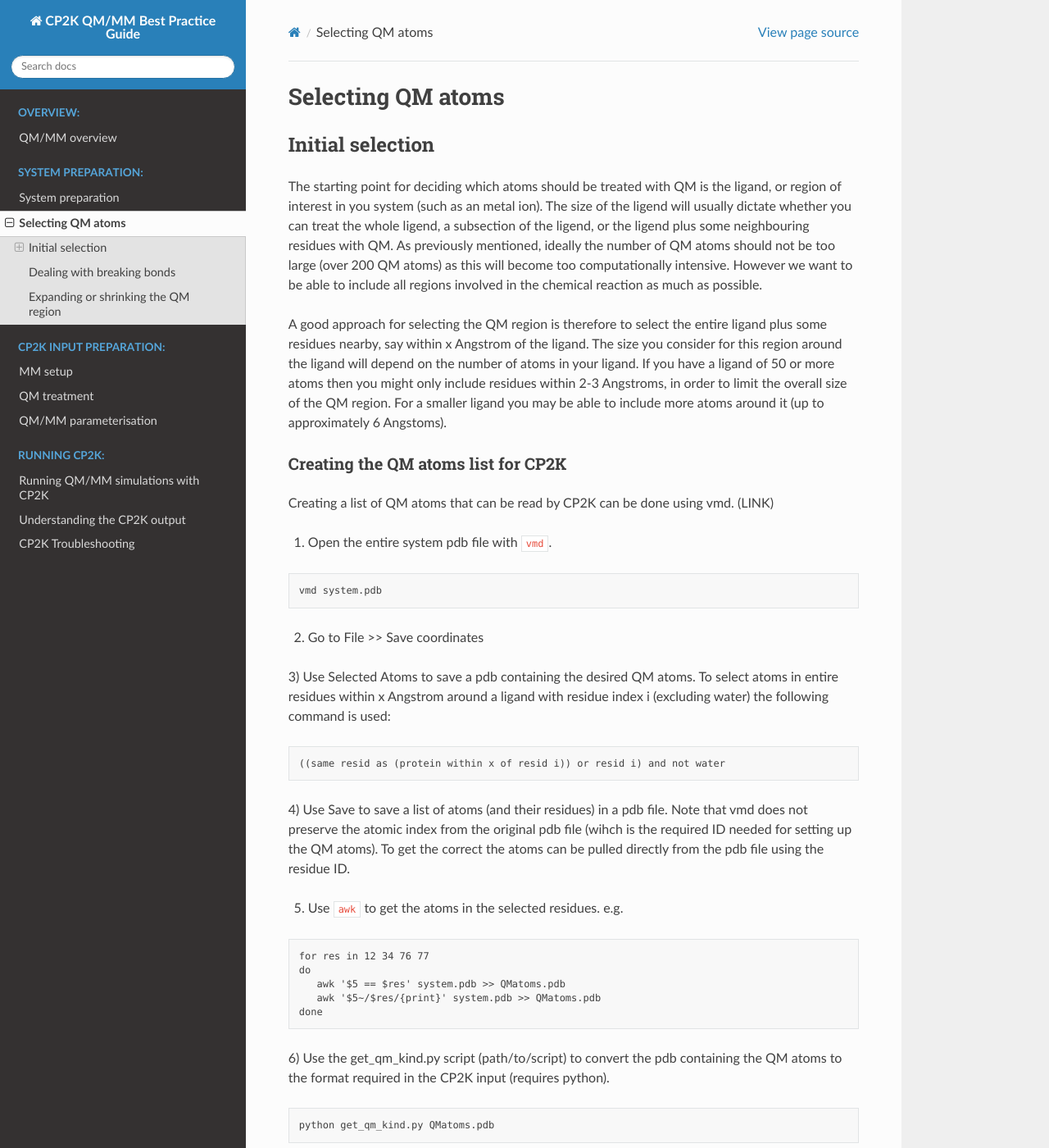
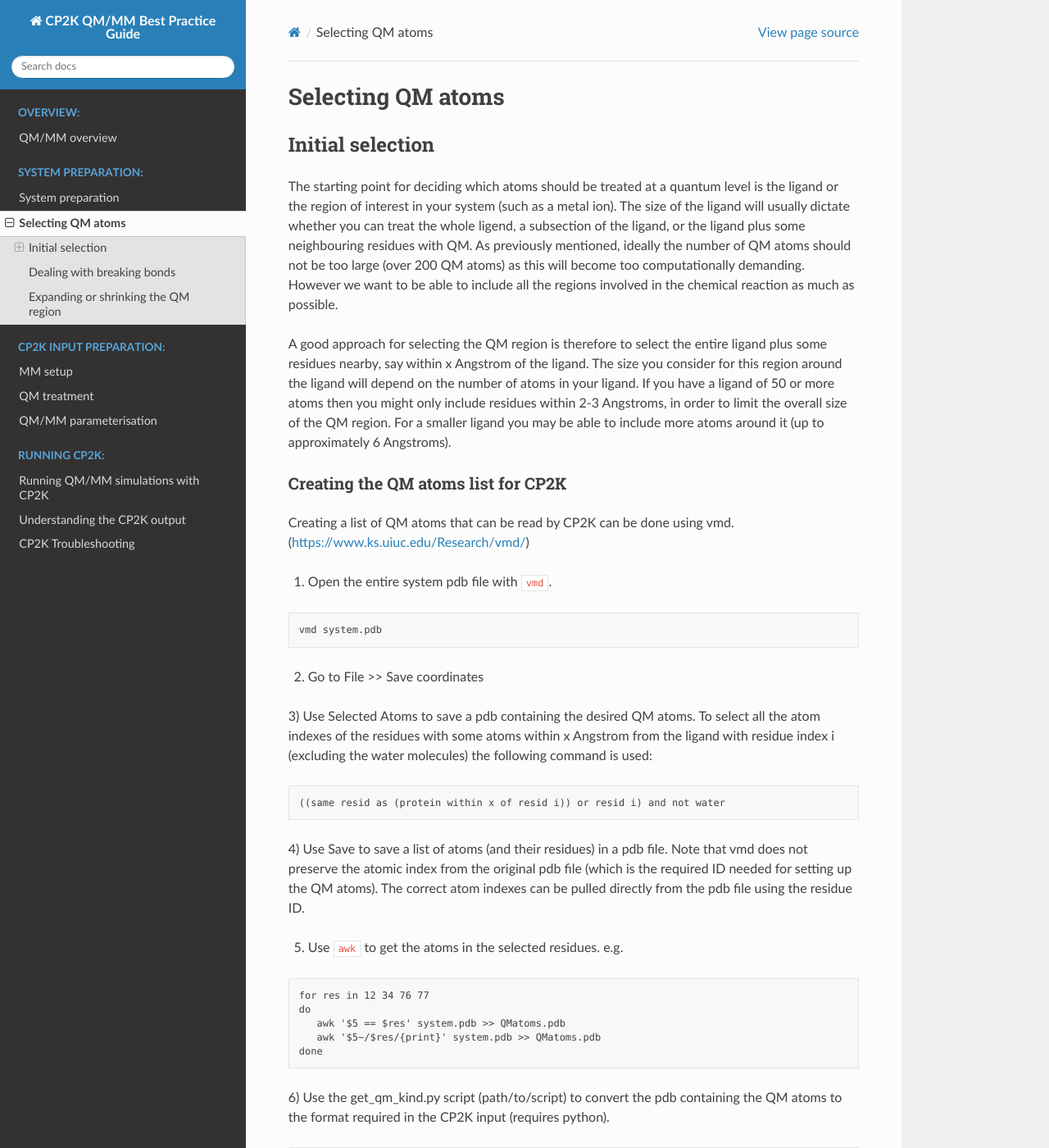
Before and after one commit to bioexcel/qmmm_bpg, a Sphinx documentation site: the page built from docs/system_preparation/selecting_qm_atoms.rst, in a window 1280 px wide and 1400 px high. Shown: the whole window at 82% size. Built offline with Sphinx 7.4.7 and the Read the Docs theme 2.0.0, drawn with Linux system fonts in a browser that asks for light colours; some of the changed text lies outside the part shown.

Commit message:
Update selecting_qm_atoms.rst

```diff
--- a/docs/system_preparation/selecting_qm_atoms.rst
+++ b/docs/system_preparation/selecting_qm_atoms.rst
@@ -8,12 +8,12 @@
 Initial selection
 -----------------
 
-The starting point for deciding which atoms should be treated with QM is the ligand, or
-region of interest in you system (such as an metal ion). The size of the ligend will usually
-dictate whether you can treat the whole ligend, a subsection of the ligend,
-or the ligend plus some neighbouring residues with QM. As previously mentioned, ideally the
+The starting point for deciding which atoms should be treated at a quantum level is the ligand or the
+region of interest in your system (such as a metal ion). The size of the ligand will usually
+dictate whether you can treat the whole ligend, a subsection of the ligand,
+or the ligand plus some neighbouring residues with QM. As previously mentioned, ideally the
 number of QM atoms should not be too large (over 200 QM atoms) as this will become too
-computationally intensive. However we want to be able to include all regions
+computationally demanding. However we want to be able to include all the regions
 involved in the chemical reaction as much as possible.
 
 A good approach for selecting the QM region is therefore to select the entire ligand plus
@@ -21,13 +21,13 @@
 around the ligand will depend on the number of atoms in your ligand. If you have a ligand of
 50 or more atoms then you might only include residues within 2-3 Angstroms, in order to limit
 the overall size of the QM region. For a smaller ligand you may be able to include more atoms around it
-(up to approximately 6 Angstoms).
+(up to approximately 6 Angstroms).
 
 
 Creating the QM atoms list for CP2K
 -----------------------------------
 
-Creating a list of  QM atoms that can be read by CP2K can be done using vmd. (LINK)
+Creating a list of  QM atoms that can be read by CP2K can be done using vmd. (https://www.ks.uiuc.edu/Research/vmd/)
 
 1) Open the entire system pdb file with ``vmd``.
 
@@ -38,16 +38,16 @@
 2) Go to File >> Save coordinates
 
 3) Use Selected Atoms to save a pdb containing the desired QM atoms.
-To select atoms in entire residues within x Angstrom around a ligand with residue
-index i (excluding water) the following command is used:
+To select all the atom indexes of the residues with some atoms within x Angstrom from the ligand with residue
+index i (excluding the water molecules) the following command is used:
 
 .. code-block:: none
 
  ((same resid as (protein within x of resid i)) or resid i) and not water
 
 4) Use Save to save a list of atoms (and their residues) in a pdb file. Note that
-vmd does not preserve the atomic index from the original pdb file (wihch is the required
-ID needed for setting up the QM atoms). To get the correct the atoms can be pulled directly
+vmd does not preserve the atomic index from the original pdb file (which is the required
+ID needed for setting up the QM atoms). The correct atom indexes can be pulled directly
 from the pdb file using the residue ID.
 
 5) Use ``awk`` to get the atoms in the selected residues. e.g.
@@ -70,9 +70,12 @@
 Including waters
 ----------------
 
-Generally including water atoms in the QM region is more complicated as they move around
-more readily than proteins and may not stay within the QM cell (see section on this).
-However in some circumstances water atoms may be important to the reaction chemistry.
+Generally, including water molecules in the QM region and treat them at quantum level
+may be complicated. In fact, the water molecules usually move around more
+readily than larger protein molecules and they may not remain far enough from the
+boundaries of the QM box during the simulation, thus producing artefacts.
+However in some circumstances water molecules may be important for the reaction chemistry
+and/or can remain localised during the entire simulation (e.g. when coordinating a metal ion).
 In this case negihbouring water molecules can be included in the selection using:
 
 .. code-block:: none
@@ -84,16 +87,17 @@
 Dealing with breaking bonds
 ---------------------------
 
-Across the boundary between QM and MM atoms the broken bonds have to be deal with
-correctly. In CP2K this involves adding link atoms where the dangling QM bond is capped.
+When the boundary between the QM and MM region breaks a covalent bond,
+this bond has to be treated with care. CP2K offers some alternatives.
+One of the most simple is adding a link atom to saturate the valence of the QM dangling atom.
 More about this can be found in the QMMM input part of the guide.
-The boundary between the QM and MM part should not be arbitrarily chosen, as to avoid
-charge transfer between the QM and MM parts. Based on this breaking a C-C bond
-is usually a good choice.
+To avoid spurious polarisations at the boundary between the QM and MM part,
+the bonds to be cut should not be chosen arbitrarily. When possible, one should
+break only C-C bonds, due to their symmetry and the total absence of electronegativity.
 
-The bonds can be identied through visualisation, e.g. with vmd or other pdb viewer, or by observation
+The bonds can be identified via visual inspection, e.g. with vmd or another pdb viewer, or by observation
 of the pdb file. You should first find the residues within the QM region which are bonded
-to residues which are treated without QM. Within these residues you can then find
+to residues treated without QM. Within these residues you can then find
 the C-C bond to break, and record the atomic indexes of the QM and MM C atoms.
 These will be needed to correctly treat a QM-MM bond in CP2K (see section).
 
```
